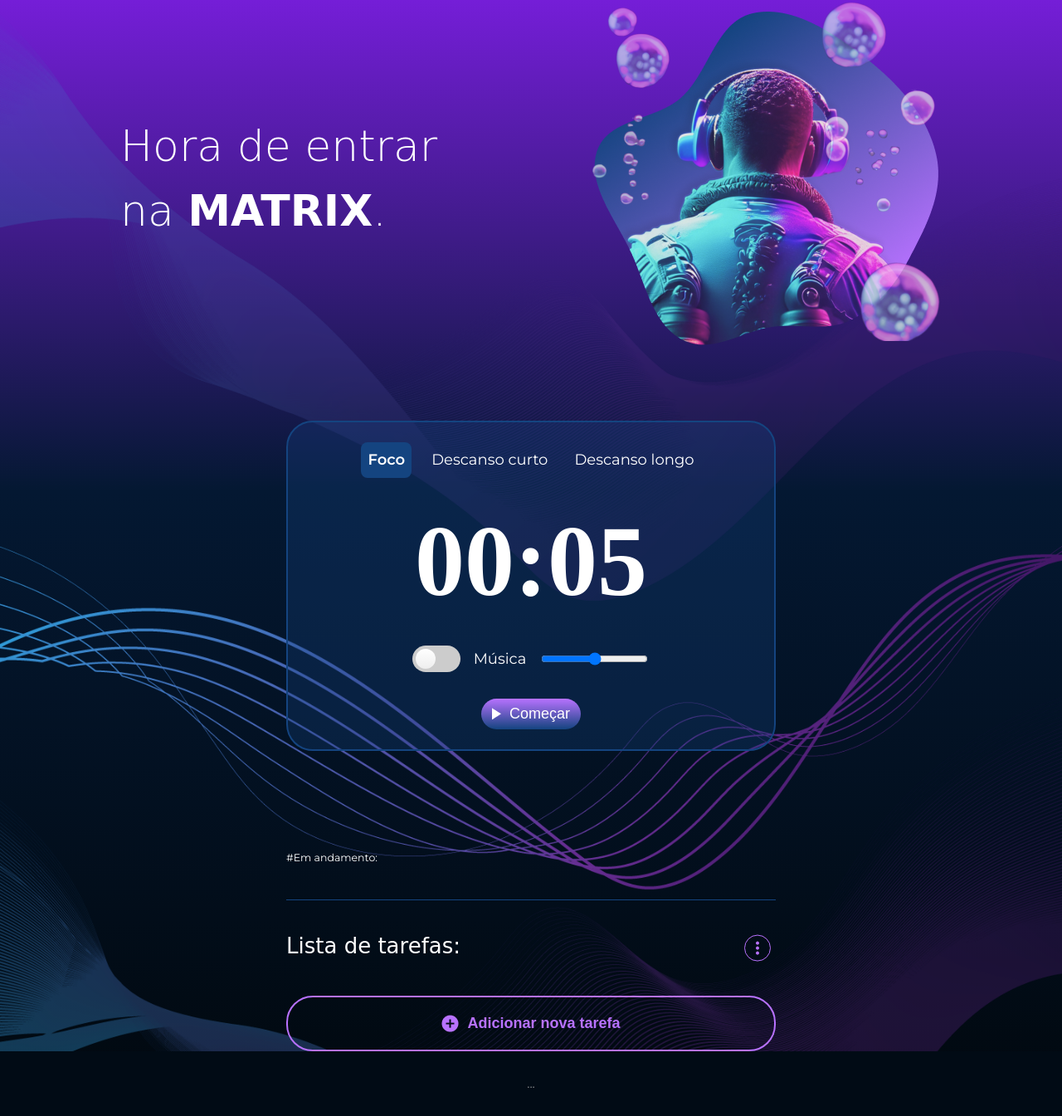
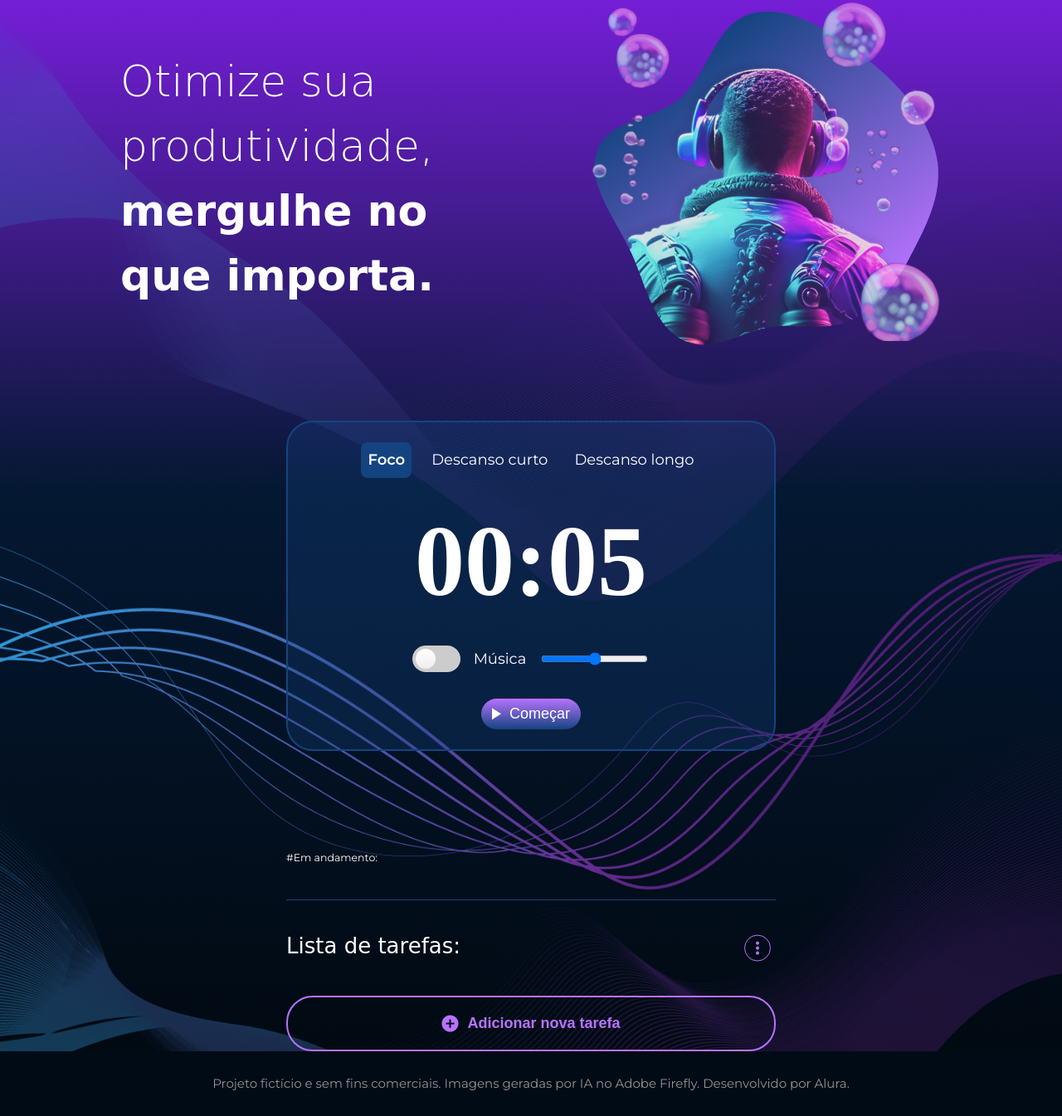
Before and after one commit to cardoso-mateus/Fokus, a plain HTML site: page index.html in a window 1280 px wide. Shown: the part 117-1462 px from the top of the page at 83% size. Drawn offline with nearby package versions, Linux system fonts and the light colour scheme; a web font is replaced by a local one.

Commit message:
Update index.html

```diff
--- a/index.html
+++ b/index.html
@@ -28,8 +28,8 @@
         </header>
         <section class="app__section-banner-container">
             <h1 class="app__title">
-                Hora de entrar na
-                <strong class="app__title-strong">MATRIX</strong>.
+                Otimize sua produtividade,<br>
+                <strong class="app__title-strong">mergulhe no que importa.</strong>
             </h1>
             <figure class="app__image-figure">
                 <img class="app__image" src="./imagens/foco.png" alt="">
@@ -132,7 +132,7 @@
 
         <footer class="app__footer">
             <p class="app__footer-text">
-                ...
+                Projeto fictício e sem fins comerciais. Imagens geradas por IA no Adobe Firefly. Desenvolvido por Alura.
             </p>
         </footer>
     </main>
```
